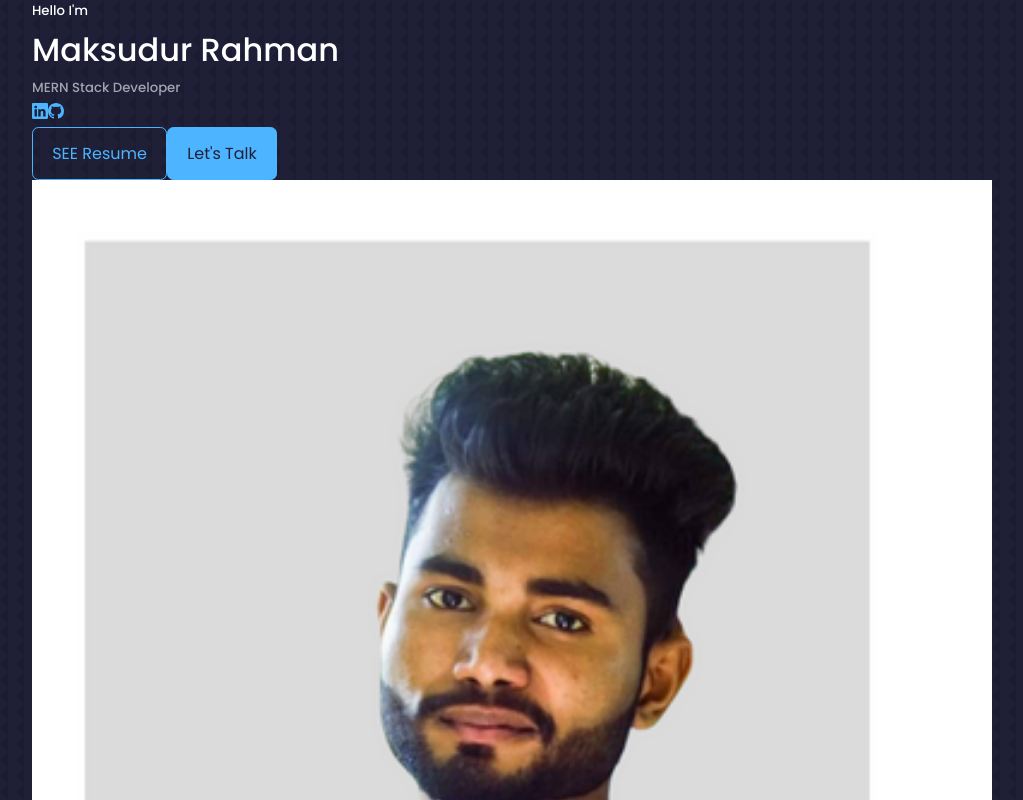
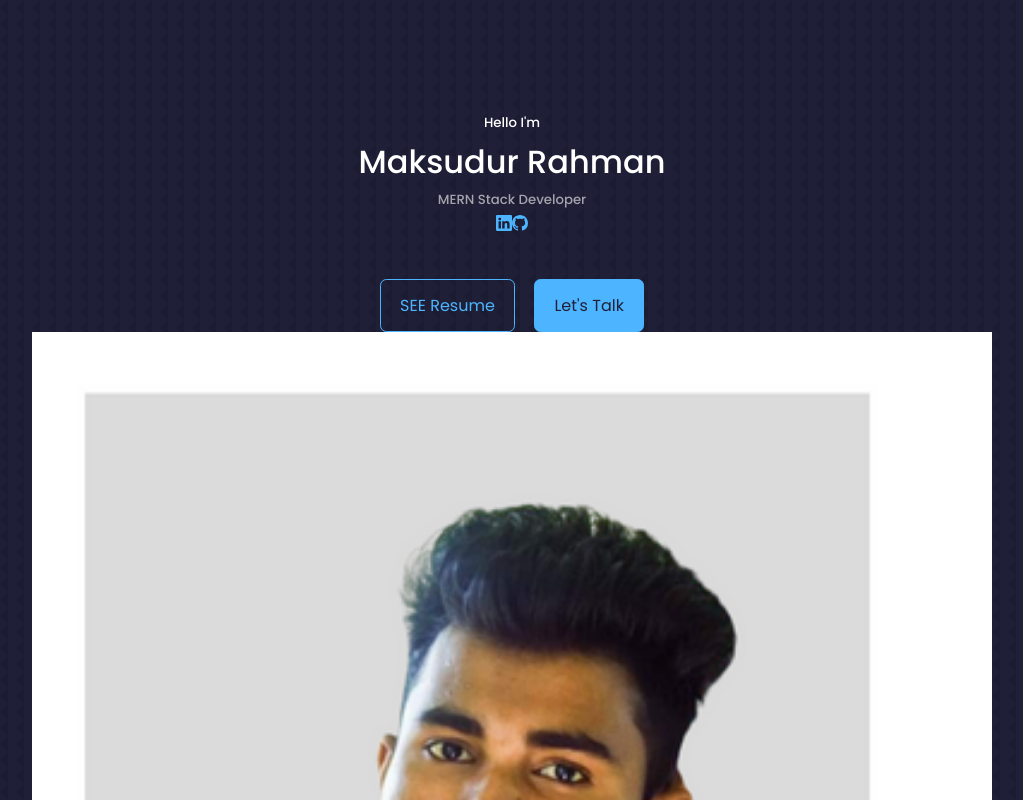
Before and after one commit to prio12/Prio_Portfolio, a React (Create React App) app: page / in a window 1280 px wide. Shown: the top 800 px of the page, without its empty margins (128-1151 px from the left). Built offline with nearby package versions, Linux system fonts and the light colour scheme.

Commit message:
centered

```diff
--- a/src/components/Header/CTA.js
+++ b/src/components/Header/CTA.js
@@ -2,7 +2,7 @@ import React from 'react';
 
 const CTA = () => {
     return (
-        <div>
+        <div className='cta'>
             <a className='btn' href="https://drive.google.com/file/d/1yh_hMopNvxCxFAK_oSSXOwlLn-HIh-3R/view?usp=share_link" target="_blank" rel="noopener noreferrer" >SEE Resume</a>
             <a className='btn btn-primary' href="#contact">Let's Talk</a>
         </div>
--- a/src/components/Header/Header.css
+++ b/src/components/Header/Header.css
@@ -0,0 +1,18 @@
+header {
+    height: 100vh;
+    padding-top: 7rem;
+    overflow: hidden;
+}
+
+.header-container {
+    text-align: center;
+    height: 100%;
+    position: relative;
+}
+
+.cta {
+    margin-top: 2.5rem;
+    display: flex;
+    justify-content: center;
+    gap: 1.2rem;
+}
--- a/src/components/Header/Header.js
+++ b/src/components/Header/Header.js
@@ -2,6 +2,7 @@ import React from 'react';
 import CTA from './CTA';
 import ME from '../../assets/me.png'
 import HeaderSocials from './HeaderSocials';
+import './Header.css'
 
 const Header = () => {
     return (
```
